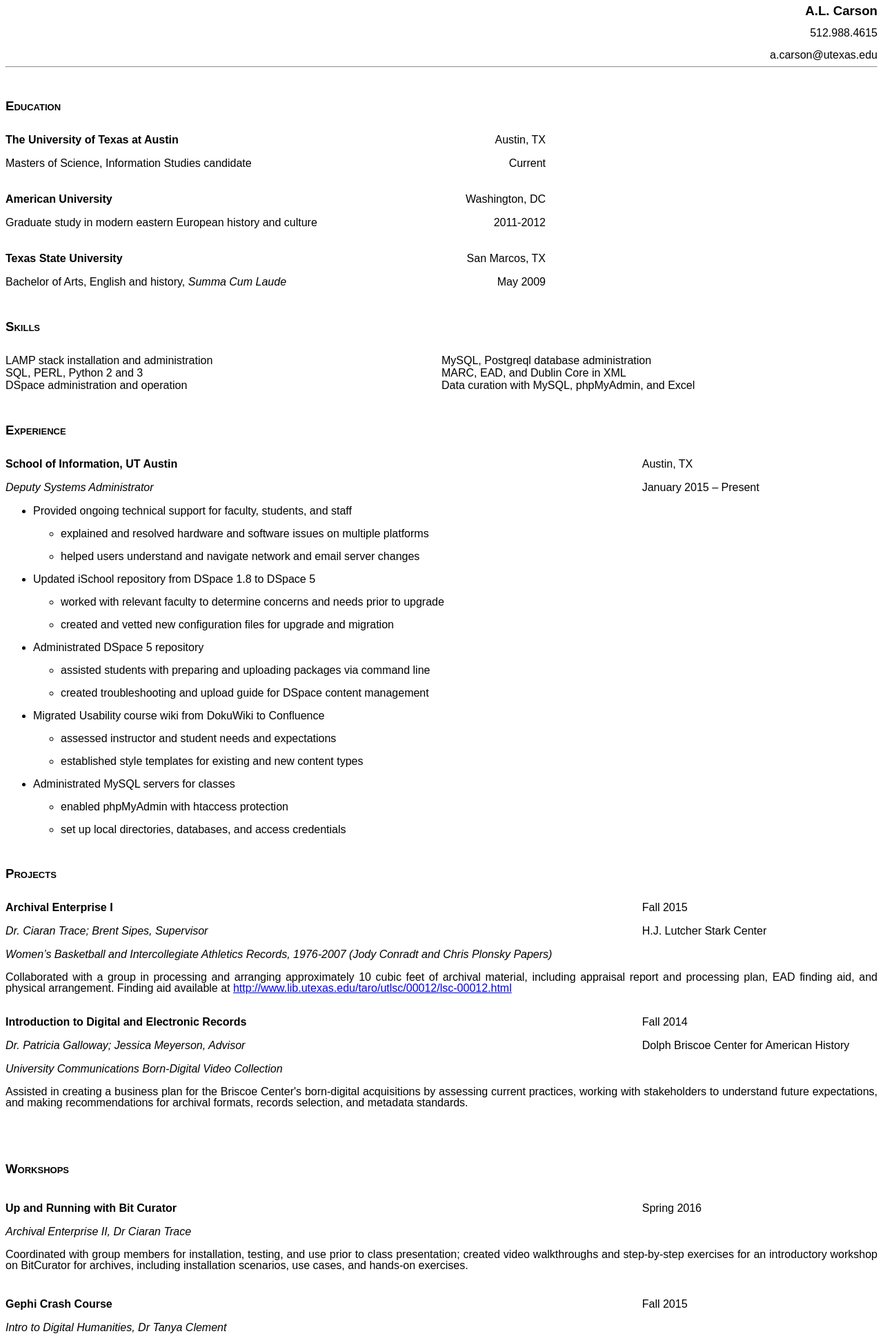
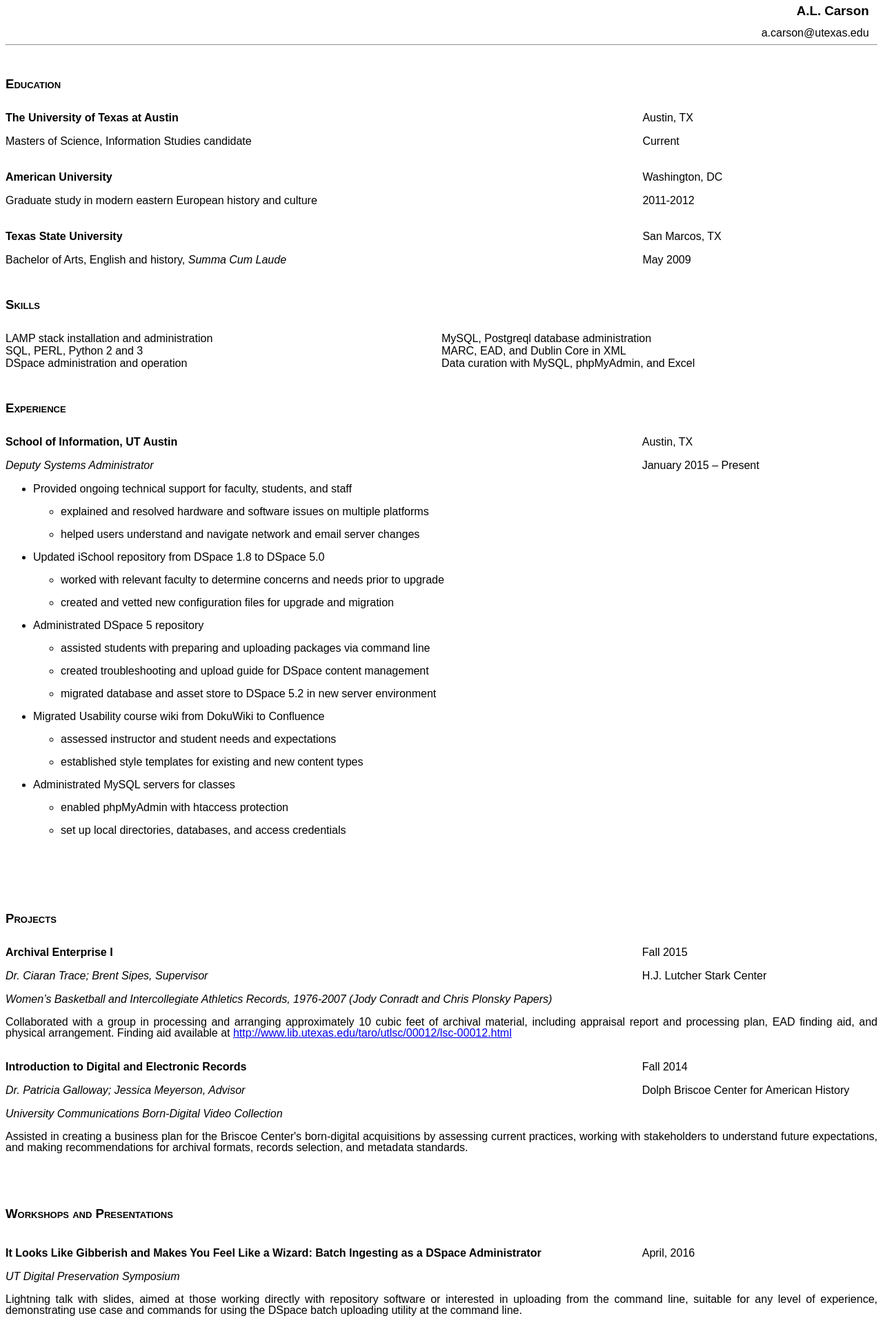
Before and after one commit to thatcarson/thatcarson.github.io, a plain HTML site: page Resume.html in a window 1280 px wide. Shown: the top 1937 px of the page at 69% size. Drawn offline with Linux system fonts and the light colour scheme.

Commit message:
web safe CVs
new versions of the CV without QUITE so much contact info on them

```diff
--- a/Resume.html
+++ b/Resume.html
@@ -6,7 +6,7 @@
 	<meta name="generator" content="LibreOffice 5.0.5.2 (MacOSX)"/>
 	<meta name="author" content="A Carson"/>
 	<meta name="created" content="2014-10-30T15:47:14"/>
-	<meta name="changed" content="2016-04-04T09:32:21.825352000"/>
+	<meta name="changed" content="2016-04-25T19:14:04.381730000"/>
 	<style type="text/css">
 		@page { margin: 0.75in }
 		p { margin-bottom: 0.08in; direction: ltr; color: #000000; orphans: 0; widows: 0 }
@@ -21,11 +21,9 @@
 	</style>
 </head>
 <body lang="en-US" text="#000000" dir="ltr">
-<p class="western" align="right" style="margin-bottom: 0in; line-height: 100%">
-<font size="4" style="font-size: 14pt"><b>A.L. Carson</b></font></p>
-<p class="western" align="right" style="margin-bottom: 0in; line-height: 100%">
-<font size="3" style="font-size: 12pt">512.988.4615</font></p>
-<p class="western" align="right" style="margin-bottom: 0in; line-height: 100%">
+<p class="western" align="right" style="margin-right: 0.13in; margin-bottom: 0in; line-height: 100%; orphans: 0; widows: 0">
+<font size="4" style="font-size: 14pt"><b>A</b><b>.L.</b><b> Carson</b></font></p>
+<p class="western" align="right" style="margin-right: 0.13in; margin-bottom: 0in; line-height: 100%; orphans: 0; widows: 0">
 <font size="3" style="font-size: 12pt">a.carson@utexas.edu</font></p>
 <hr/>
 
@@ -39,9 +37,9 @@
 <br/>
 
 </p>
-<table width="783" cellpadding="0" cellspacing="0">
-	<col width="572">
-	<col width="211">
+<table width="100%" cellpadding="0" cellspacing="0">
+	<col width="572*">
+	<col width="211*">
 	<tr valign="top">
 		<td width="572" style="border: none; padding: 0in">
 			<p class="western" align="left"><font size="3" style="font-size: 12pt"><b>The
@@ -53,9 +51,9 @@
 			</p>
 		</td>
 		<td width="211" style="border: none; padding: 0in">
-			<p class="western" align="right"><font size="3" style="font-size: 12pt">Austin,
+			<p class="western" align="left"><font size="3" style="font-size: 12pt">Austin,
 			TX</font></p>
-			<p class="western" align="right"><font size="3" style="font-size: 12pt">Current</font></p>
+			<p class="western" align="left"><font size="3" style="font-size: 12pt">Current</font></p>
 		</td>
 	</tr>
 	<tr valign="top">
@@ -69,9 +67,9 @@
 			</p>
 		</td>
 		<td width="211" style="border: none; padding: 0in">
-			<p class="western" align="right"><font size="3" style="font-size: 12pt">Washington,
+			<p class="western" align="left"><font size="3" style="font-size: 12pt">Washington,
 			DC</font></p>
-			<p class="western" align="right"><font size="3" style="font-size: 12pt">2011-2012</font></p>
+			<p class="western" align="left"><font size="3" style="font-size: 12pt">2011-2012</font></p>
 		</td>
 	</tr>
 	<tr valign="top">
@@ -83,9 +81,9 @@
 			Cum Laude</i></font></p>
 		</td>
 		<td width="211" style="border: none; padding: 0in">
-			<p class="western" align="right"><font size="3" style="font-size: 12pt">San
+			<p class="western" align="left"><font size="3" style="font-size: 12pt">San
 			Marcos, TX</font></p>
-			<p class="western" align="right"><font size="3" style="font-size: 12pt">May
+			<p class="western" align="left"><font size="3" style="font-size: 12pt">May
 			2009</font></p>
 		</td>
 	</tr>
@@ -180,7 +178,7 @@
 	<li/>
 <p class="western" align="left" style="margin-bottom: 0in; line-height: 100%; page-break-before: auto">
 	<font size="3" style="font-size: 12pt">Updated iSchool repository
-	from DSpace 1.8 to DSpace 5</font></p>
+	from DSpace 1.8 to DSpace 5.0</font></p>
 	<ul>
 		<li/>
 <p class="western" align="left" style="margin-bottom: 0in; line-height: 100%">
@@ -204,6 +202,10 @@
 <p class="western" align="left" style="margin-bottom: 0in; line-height: 100%">
 		<font size="3" style="font-size: 12pt">created troubleshooting and
 		upload guide for DSpace content management</font></p>
+		<li/>
+<p class="western" align="left" style="margin-bottom: 0in; line-height: 100%">
+		<font size="3" style="font-size: 12pt">migrated database and asset
+		store to DSpace 5.2 in new server environment</font></p>
 	</ul>
 	<li/>
 <p class="western" align="left" style="margin-bottom: 0in; line-height: 100%">
@@ -236,6 +238,14 @@
 	</ul>
 </ul>
 <p class="western" align="left" style="margin-bottom: 0in; line-height: 100%">
+<br/>
+
+</p>
+<p class="western" align="left" style="margin-bottom: 0in; font-variant: small-caps; line-height: 100%">
+<br/>
+
+</p>
+<p class="western" align="left" style="margin-bottom: 0in; font-variant: small-caps; line-height: 100%">
 <br/>
 
 </p>
@@ -313,7 +323,36 @@ records selection, and metadata standards.</font></p>
 
 </p>
 <p class="western" align="justify" style="font-variant: small-caps; line-height: 100%; orphans: 0; widows: 0">
-<font size="4" style="font-size: 14pt"><b>Workshops</b></font></p>
+<font size="4" style="font-size: 14pt"><b>Workshops and Presentations</b></font></p>
+<p class="western" align="justify" style="line-height: 100%; orphans: 0; widows: 0">
+<br/>
+
+</p>
+<table width="100%" cellpadding="0" cellspacing="0">
+	<col width="188*">
+	<col width="68*">
+	<tr valign="top">
+		<td width="73%" style="border: none; padding: 0in">
+			<p class="western" align="justify"><b>It Looks Like Gibberish and
+			Makes You Feel Like a Wizard: Batch Ingesting as a DSpace
+			Administrator</b></p>
+			<p class="western" align="justify" style="font-weight: normal"><i>UT
+			Digital Preservation Symposium</i></p>
+		</td>
+		<td width="27%" style="border: none; padding: 0in">
+			<p class="western" align="justify">April, 2016</p>
+		</td>
+	</tr>
+</table>
+<p class="western" align="justify" style="line-height: 100%; orphans: 0; widows: 0"><a name="docs-internal-guid-2992348a-4fd8-fa63-2970-ecf5aba6da40"></a>
+<font size="3" style="font-size: 12pt">Lightning talk with slides,
+<span style="font-variant: normal"><font color="#000000"><span style="text-decoration: none"><font face="Arial"><span style="font-style: normal"><span style="font-weight: normal"><span style="background: transparent">aimed
+at those working directly with repository software or </span></span></span></font></span></font></span><span style="font-variant: normal"><font color="#000000"><span style="text-decoration: none"><font face="Arial"><span style="font-style: normal"><span style="font-weight: normal"><span style="background: transparent">interested
+in</span></span></span></font></span></font></span><span style="font-variant: normal"><font color="#000000"><span style="text-decoration: none"><font face="Arial"><span style="font-style: normal"><span style="font-weight: normal"><span style="background: transparent">
+uploading from the command line, suitable for an</span></span></span></font></span></font></span><span style="font-variant: normal"><font color="#000000"><span style="text-decoration: none"><font face="Arial"><span style="font-style: normal"><span style="font-weight: normal"><span style="background: transparent">y</span></span></span></font></span></font></span><span style="font-variant: normal"><font color="#000000"><span style="text-decoration: none"><font face="Arial"><span style="font-style: normal"><span style="font-weight: normal"><span style="background: transparent">
+level of experience, </span></span></span></font></span></font></span>demonstrating
+use case and commands for using the DSpace batch uploading utility at
+the command line.</font></p>
 <p class="western" align="justify" style="line-height: 100%; orphans: 0; widows: 0">
 <br/>
 
@@ -402,6 +441,10 @@ command line interface.</font></p>
 <br/>
 
 </p>
+<p class="western" align="justify" style="line-height: 100%; orphans: 0; widows: 0">
+<br/>
+
+</p>
 <p class="western" align="justify" style="font-variant: small-caps; line-height: 100%; orphans: 0; widows: 0">
 <font size="4" style="font-size: 14pt"><b>Volunteering</b></font></p>
 <p class="western" align="justify" style="line-height: 100%; orphans: 0; widows: 0">
@@ -471,7 +514,7 @@ command line interface.</font></p>
 	<col width="187*">
 	<col width="69*">
 	<tr valign="top">
-			<td width="73%" style="border: none; padding: 0in">
+		<td width="73%" style="border: none; padding: 0in">
 			<p class="western" align="left" style="margin-bottom: 0in"><font size="3" style="font-size: 12pt"><b>Austin
 			Archives Bazaar</b></font><font size="3" style="font-size: 12pt">,
 			</font><font size="3" style="font-size: 12pt"><i>Volunteer
```
Also changed, not shown: 1 other file.
